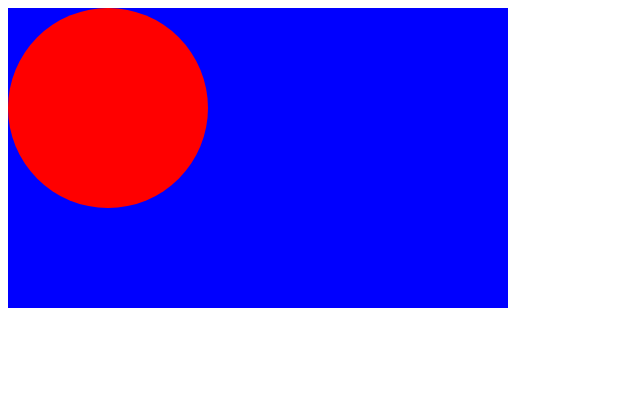
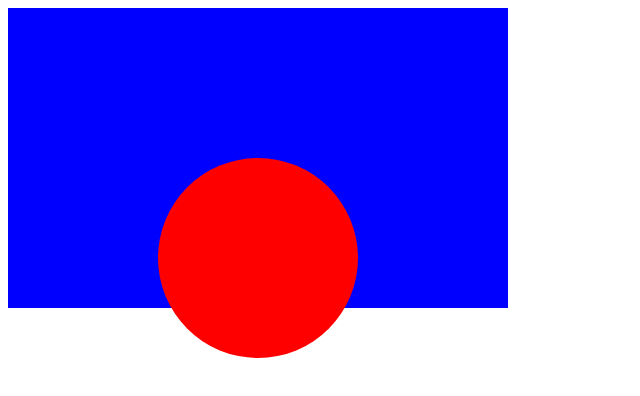
Before and after one commit to marciprescott/htmlcss, a plain HTML site: page 7.2 CSS Positioning/index.html in a window 1280 px wide. Shown: the whole page, without its empty margins (0-640 px from the left). Drawn offline with Linux system fonts and the light colour scheme.

Commit message:
added up to 7.4

```diff
--- a/7.2 CSS Positioning/index.html
+++ b/7.2 CSS Positioning/index.html
@@ -9,7 +9,11 @@
       width: 200px;
       height: 200px;
       border-radius: 50%;
-      position: fixed;
+      position: relative;
+      margin: 0;
+      left: 150px;
+      top: 150px
+
     }
     .blue-box{
       width: 500px;
```
